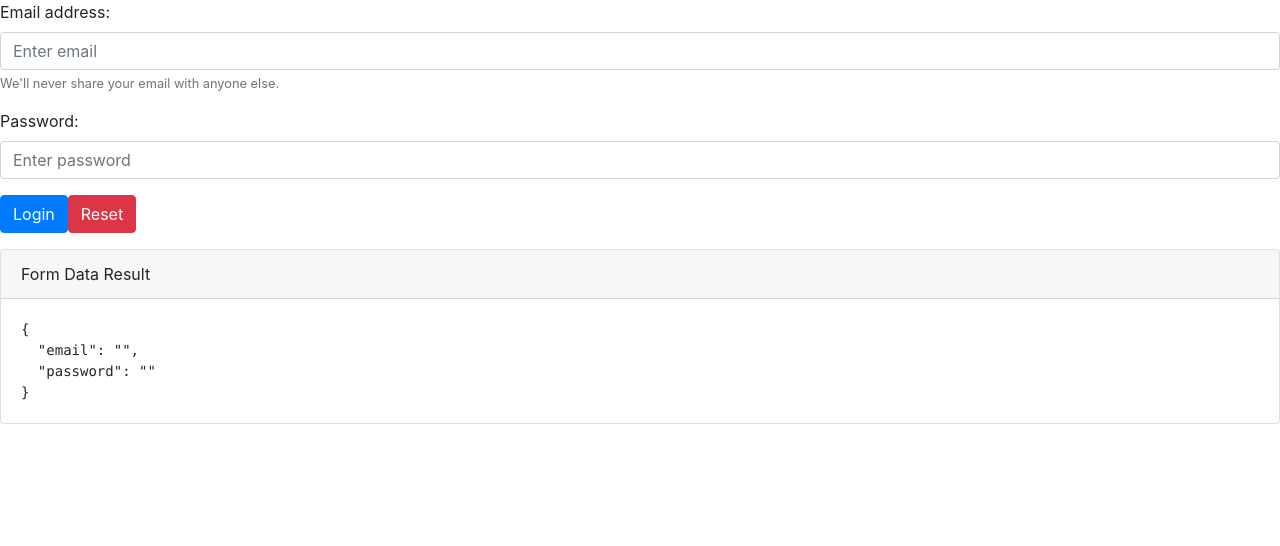
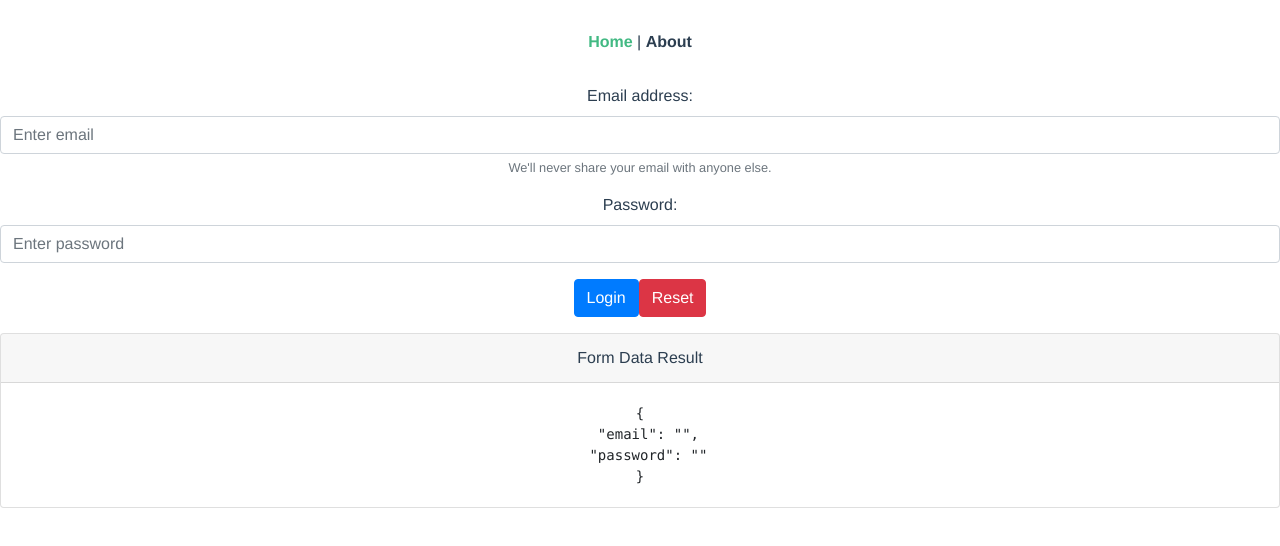
Before and after one commit to oscar666666/Hollows-forum-frontend, a Vue app: page / in a window 1280 px wide. Shown: the top 546 px of the page. Built offline with nearby package versions, Linux system fonts and the light colour scheme.

Commit message:
integrate vue-outer

```diff
--- a/package.json
+++ b/package.json
@@ -12,12 +12,14 @@
     "bootstrap": "^4.5.3",
     "bootstrap-vue": "^2.20.1",
     "core-js": "^3.8.0",
+    "jwt-decode": "^3.1.2",
     "vue": "^2.6.12",
     "vue-router": "^3.4.9"
   },
   "devDependencies": {
     "@vue/cli-plugin-babel": "^4.2.3",
     "@vue/cli-plugin-eslint": "^4.2.3",
+    "@vue/cli-plugin-router": "^4.5.9",
     "@vue/cli-service": "^4.2.3",
     "babel-eslint": "^10.1.0",
     "eslint": "^6.7.2",
--- a/src/App.vue
+++ b/src/App.vue
@@ -1,13 +1,15 @@
 <template>
-<div id="App">
-
+  <div id="app">
+    <div id="nav">
+      <router-link to="/">Home</router-link> |
+      <router-link to="/about">About</router-link>
+    </div>
     <Login/>
+    <router-view/>
   </div>
 </template>
-
 <script>
   import Login from './components/Login'
-
   export default {
     name: 'App',
     components: {
@@ -18,4 +20,24 @@
        <!-- -------------------------------------------- -->
 
 <style>
+#app {
+  font-family: Avenir, Helvetica, Arial, sans-serif;
+  -webkit-font-smoothing: antialiased;
+  -moz-osx-font-smoothing: grayscale;
+  text-align: center;
+  color: #2c3e50;
+}
+
+#nav {
+  padding: 30px;
+}
+
+#nav a {
+  font-weight: bold;
+  color: #2c3e50;
+}
+
+#nav a.router-link-exact-active {
+  color: #42b983;
+}
 </style>
--- a/src/main.js
+++ b/src/main.js
@@ -1,5 +1,6 @@
 import Vue from 'vue'
 import App from './App.vue'
+import router from './router'
 /* import App from './App' */
 import { BootstrapVue, IconsPlugin } from 'bootstrap-vue'
 
@@ -15,6 +16,6 @@
 
 /* eslint-disable no-new */
 new Vue({
-
+  router,
   render: h => h(App)
 }).$mount('#app');
--- /dev/null
+++ b/src/router/index.js
@@ -0,0 +1,29 @@
+import Vue from 'vue'
+import VueRouter from 'vue-router'
+import Home from '../views/Home.vue'
+
+Vue.use(VueRouter)
+
+const routes = [
+  {
+    path: '/',
+    name: 'Home',
+    component: Home
+  },
+  {
+    path: '/about',
+    name: 'About',
+    // route level code-splitting
+    // this generates a separate chunk (about.[hash].js) for this route
+    // which is lazy-loaded when the route is visited.
+    component: () => import(/* webpackChunkName: "about" */ '../views/About.vue')
+  }
+]
+
+const router = new VueRouter({
+  mode: 'history',
+  base: process.env.BASE_URL,
+  routes
+})
+
+export default router
--- /dev/null
+++ b/src/views/About.vue
@@ -0,0 +1,5 @@
+<template>
+  <div class="about">
+    <h1>This is an about page</h1>
+  </div>
+</template>
--- /dev/null
+++ b/src/views/Home.vue
@@ -0,0 +1,9 @@
+<template>
+  <div class="home">
+
+  </div>
+</template>
+
+<script>
+
+</script>
```
Also changed, not shown: 1 other file (tests, documents, lock files or other folders). Lines whose indentation alone changed are shown as unchanged.
